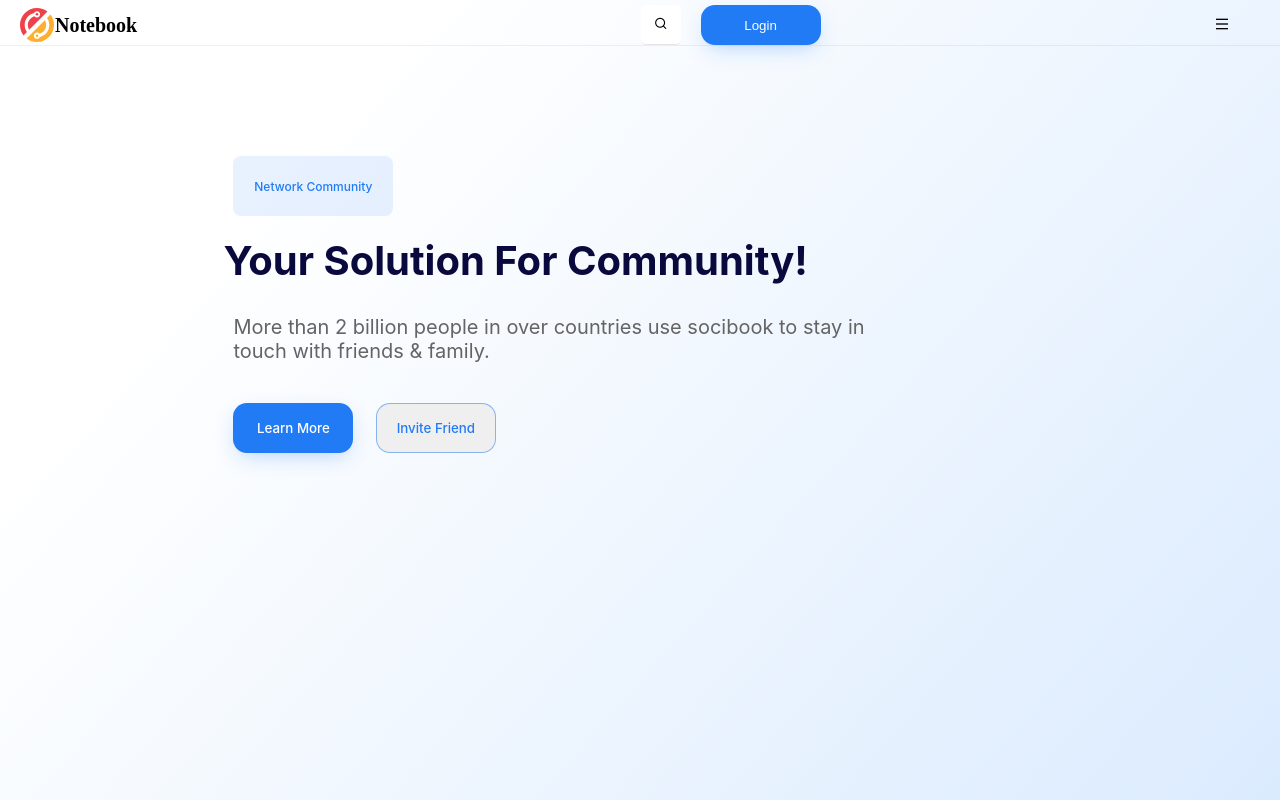
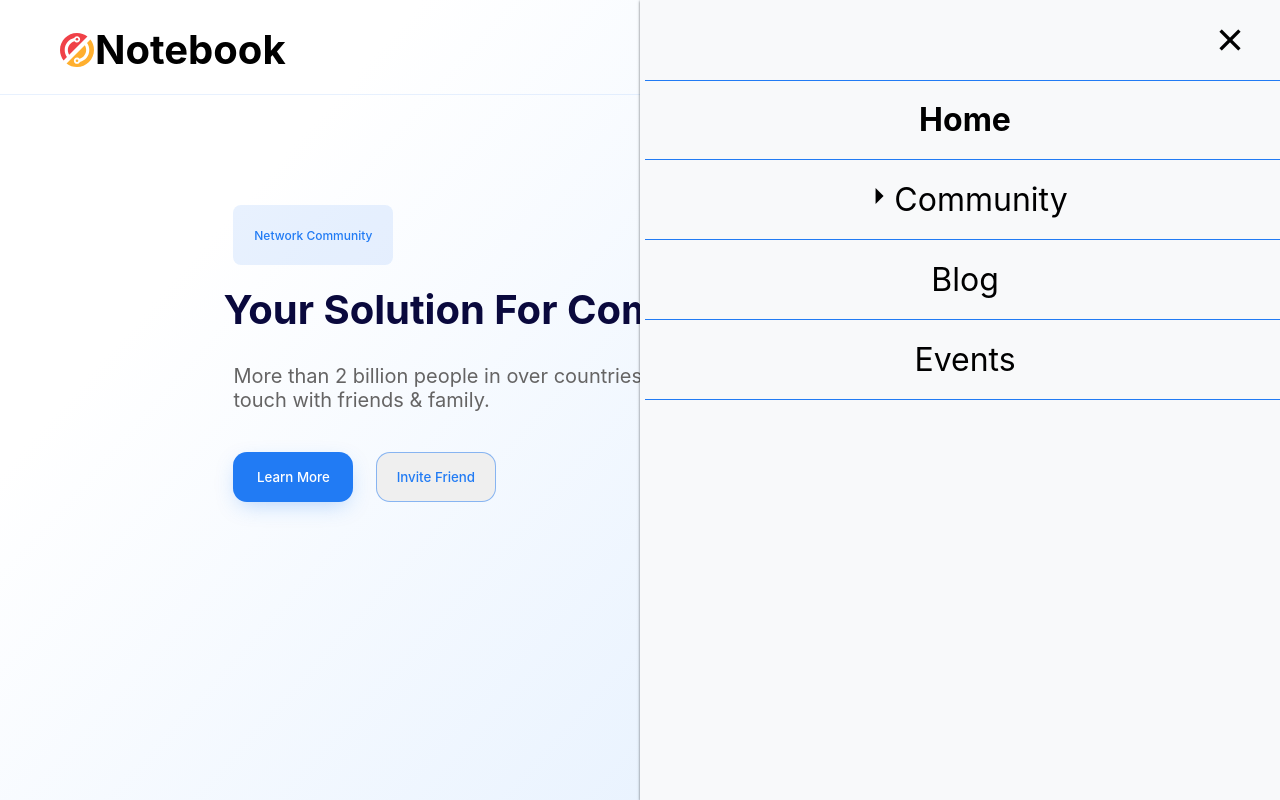
Before and after one commit to Fetheddine-Addad/landing-page, a plain HTML site: page index.html in a window 1280 px wide. Both pictures are taken after a click on the element 1246 px from the left and 25 px from the top of the page. Drawn offline with nearby package versions, Linux system fonts and the light colour scheme; a web font is replaced by a local one.

Commit message:
Update index.css

```diff
--- a/index.css
+++ b/index.css
@@ -15,10 +15,11 @@
     }
 }
 
-*, ::before , ::after{
+ *,*::before , *::after{
     margin: 0;
     padding: 0;
     box-sizing: border-box;
+
 }
 
 
@@ -26,7 +27,7 @@
 html {
     /* 1rem == 10px */
     font-size: 62.5%;
-    width: 100%;
+    scroll-behavior: smooth;
     height: 100%;
     overflow-x: hidden;
 }
@@ -35,8 +36,6 @@ body{
     background: linear-gradient(311.76deg, #D4E7FE -15.24%, #FFFFFF 78.85%);
     font-family: "Poppins";
     height: 100%;
-    width: 100vw;
-
     overflow-x: hidden;
 
 }
@@ -55,11 +54,8 @@ body{
 }
 
 
- .navbar__element{
-     list-style: none;
-     margin: 2rem 2rem;
 
- }
+
 
     .navbar{
 
@@ -87,6 +83,7 @@ body{
     flex-direction: row;
     align-items: center;
     justify-content: flex-start;
+
 }
 
 .navbar__element-actionButtons {
@@ -98,22 +95,21 @@ body{
 }
 
 
-.navbar__element{
+.navbar__element,.navbar__logo-container{
     cursor: pointer;
     font-size: 2em;
-    margin: 2rem 6rem;
+    margin: 2rem 5rem 2rem 6rem ;
      font-family: 'Inter';
+    list-style: none;
+
 }
+
 .hamburger-menu
 {
     display: none;
     order: 3;
 }
-.navbar-button__dropdownMenu{
-    display: flex;
-    flex-direction: row;
-    align-items: center;
-}
+
 
 .navbar-button__dropdownMenu img{
     margin-left: 1rem;
@@ -129,7 +125,7 @@ body{
         cursor: pointer;
         border: none;
         color: #FFFFFF;
-        transition: all .6s ease-in;
+        transition: all .5s ease-in;
 
 }
 
@@ -266,9 +262,88 @@ color: #0e53ad;
 box-shadow: 1px 9px 24px -4px #0791ee;
 }
 
+.close_button{
+    display: none;
+}
 
 
 @media screen and (max-width:1400px) {
+
+
+
+
+.navbar__list{
+    position: fixed;
+flex-direction: column;
+    order: 2;
+    right: 0;
+    top: 0;
+    height: 100%;
+    z-index: 10;
+    background-color: #f8f9fa;
+    width: 50%;
+    font-size: 2vh;
+    padding-top: 8rem;
+    box-shadow: 0 0.125rem 0.25rem rgba(33, 37, 41, .7);
+    transform: translateX(800px);
+
+
+}
+
+.navbar__list.active {
+
+    transition: all 1.5s ease-in;
+    transform: translateX(0);
+}
+
+
+.navbar__element{
+    width: 100%;
+    display: flex;
+    justify-content: center;
+    position: relative;
+    height: 4rem;
+    cursor: pointer;
+
+}
+
+.navbar__element:nth-child(2)::before{
+content: "";
+    position: absolute;
+    height: 1px;
+    top: -2rem;
+    width: 100%;
+    background-color: rgb(33, 123, 244);
+    right: 0;
+}
+
+.navbar__element::after {
+content: "";
+    position: absolute;
+    height: 1px;
+    bottom: -2rem;
+    width: 100%;
+    background-color:rgb(33, 123, 244);
+    right: 0;
+
+}
+
+
+.close_button.active
+{
+    cursor: pointer;
+    display: block;
+    position: absolute;
+    right: 0;
+    top: 0;
+    font-size: 5vh;
+    z-index: 2;
+    margin-right: 3rem;
+    margin-top: 2rem;
+    cursor: pointer;
+
+}
+
 
 
     .hero{
@@ -289,11 +364,6 @@ box-shadow: 1px 9px 24px -4px #0791ee;
         font-size: 1.5vh;
     }
 
-         .navbar__list {
-         flex-direction: column;
-         order: 2;
-         display: none;
-         }
 
                  .community-title {
                     font-size: 5vh;
@@ -302,7 +372,8 @@ box-shadow: 1px 9px 24px -4px #0791ee;
                  .hamburger-menu{
                     display: block;
                         padding-right: 5rem;
-
+                       font-size: 3vh;
+                       cursor: pointer;
                  }
 
                  .ri-menu-line{
@@ -353,6 +424,9 @@ box-shadow: 1px 9px 24px -4px #0791ee;
 .community-text{
     font-size: 1.5vh;
 }
+.navbar__list {
+    width: 75%;
+}
 }
 
 
@@ -377,4 +451,13 @@ box-shadow: 1px 9px 24px -4px #0791ee;
 
                     height: 5rem;
                  }
+
+               .hamburger-menu {
+                    display: block;
+                    padding-right: 2.5rem;
+                             }
+               .navbar__list{
+                width: 100%;
+               }
+
 }
```
